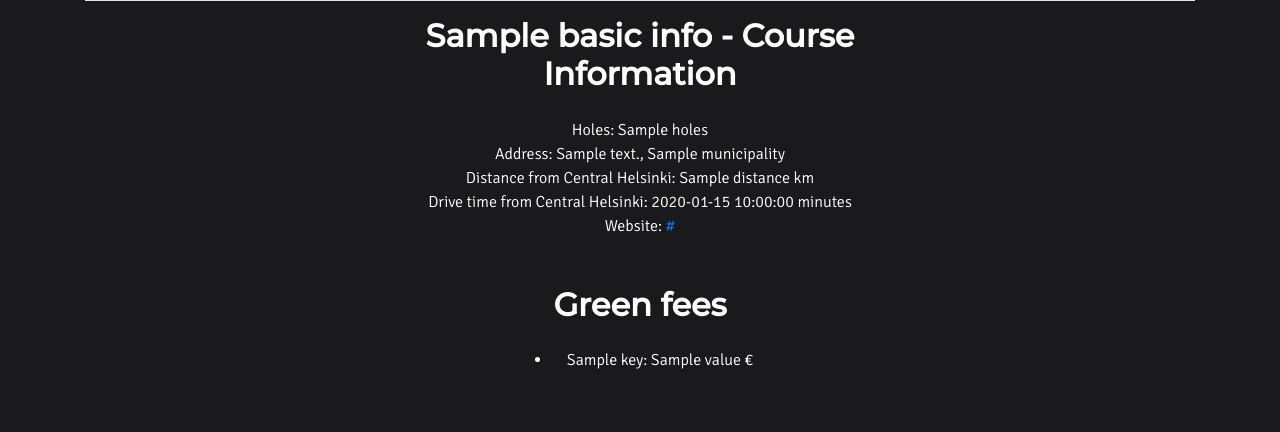
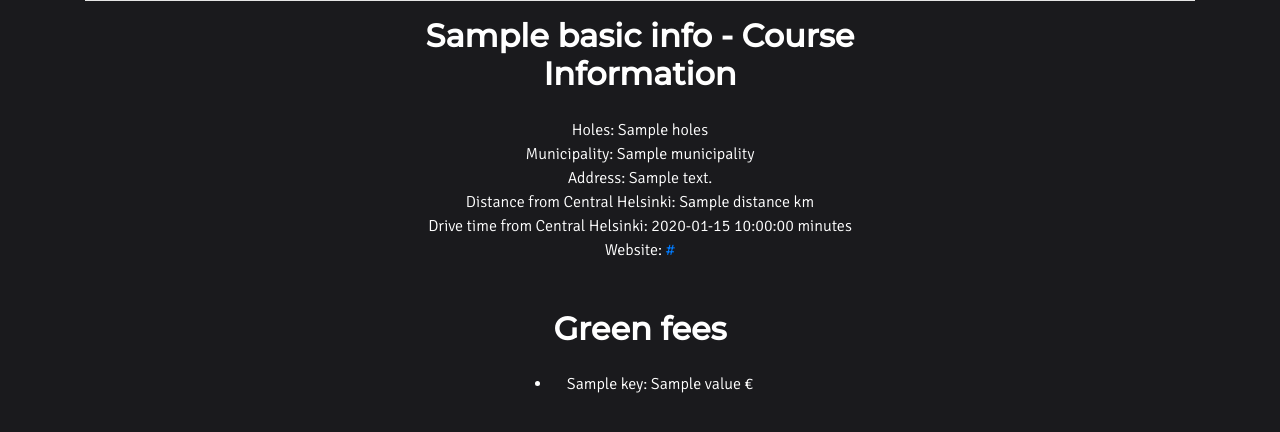
Before and after one commit to shiftleino/golf-course-app, a Flask app: template src/templates/course.html in a window 1280 px wide. Shown: the part 72-504 px from the top of the page. Run offline with Flask 2, Linux system fonts and the light colour scheme; the template is opened without the code that fills it: most values are stand-ins (such as "Sample title", 1, 10 or a date in 2020); some libraries are stand-ins or nearby versions.

Commit message:
Moved municipality from address to own section

```diff
--- a/src/templates/course.html
+++ b/src/templates/course.html
@@ -12,7 +12,12 @@
     </div>
     <div class="row justify-content-center">
         <div class="col-md-6 text-center">
-            Address: {{ location_info.address }}, {{ location_info.municipality }}
+            Municipality: {{ location_info.municipality }}
+        </div>
+    </div>
+    <div class="row justify-content-center">
+        <div class="col-md-6 text-center">
+            Address: {{ location_info.address }}
         </div>
     </div>
     <div class="row justify-content-center">
```
